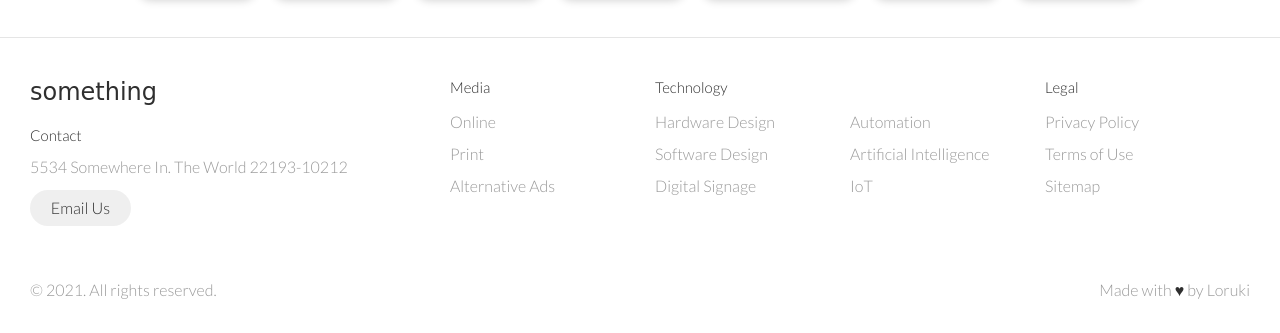
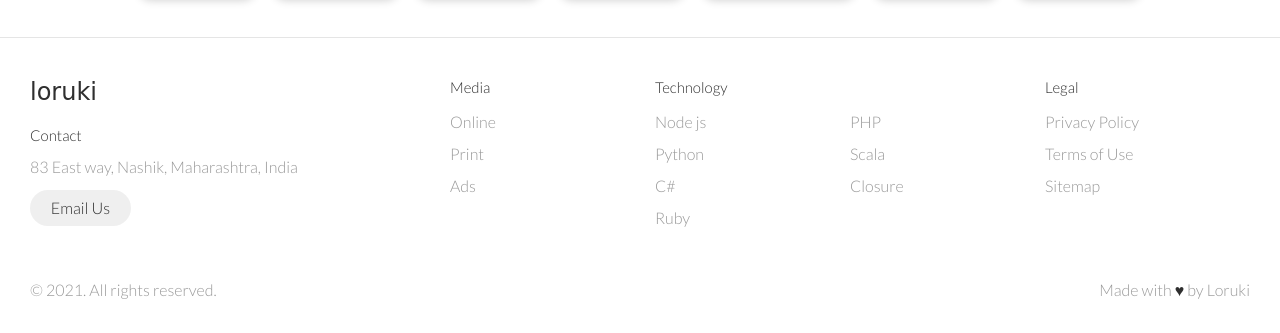
Before and after one commit to supsa-ak/Website-Development, a plain HTML site: page index.html in a window 1280 px wide. Shown: the part 1740-2073 px from the top of the page. Drawn offline with Linux system fonts and the light colour scheme.

Commit message:
footer text edited

```diff
--- a/index.html
+++ b/index.html
@@ -148,12 +148,12 @@
    <!-- Footer -->
    <footer class="footer">
     <div class="footer__addr">
-          <h1 class="footer__logo">Something</h1>
+      <h1 class="footer__logo">Loruki</h1>
 
       <h2>Contact</h2>
 
       <address>
-            5534 Somewhere In. The World 22193-10212<br>
+        83 East way, Nashik, Maharashtra, India<br>
 
         <a class="footer__btn" href="mailto:example@gmail.com">Email Us</a>
       </address>
@@ -173,7 +173,7 @@
           </li>
 
           <li>
-                <a href="#">Alternative Ads</a>
+            <a href="#">Ads</a>
           </li>
         </ul>
       </li>
@@ -183,27 +183,31 @@
 
         <ul class="nav__ul nav__ul--extra">
           <li>
-                <a href="#">Hardware Design</a>
+            <a href="#">Node js</a>
           </li>
 
           <li>
-                <a href="#">Software Design</a>
+            <a href="#">Python</a>
           </li>
 
           <li>
-                <a href="#">Digital Signage</a>
+            <a href="#">C#</a>
           </li>
 
           <li>
-                <a href="#">Automation</a>
+            <a href="#">Ruby</a>
           </li>
 
           <li>
-                <a href="#">Artificial Intelligence</a>
+            <a href="#">PHP</a>
           </li>
 
           <li>
-                <a href="#">IoT</a>
+            <a href="#">Scala</a>
+          </li>
+
+          <li>
+            <a href="#">Closure</a>
           </li>
         </ul>
       </li>
```
Lines whose indentation alone changed are shown as unchanged.
